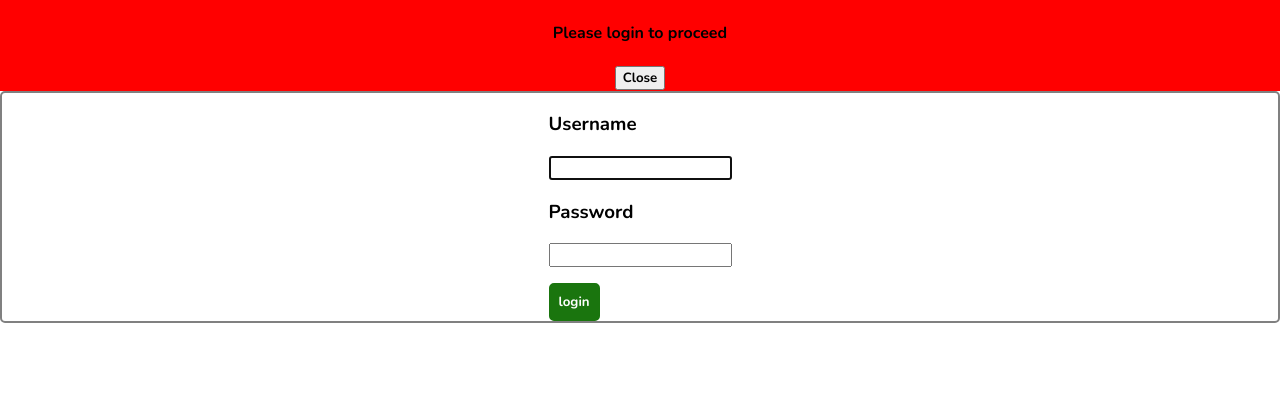
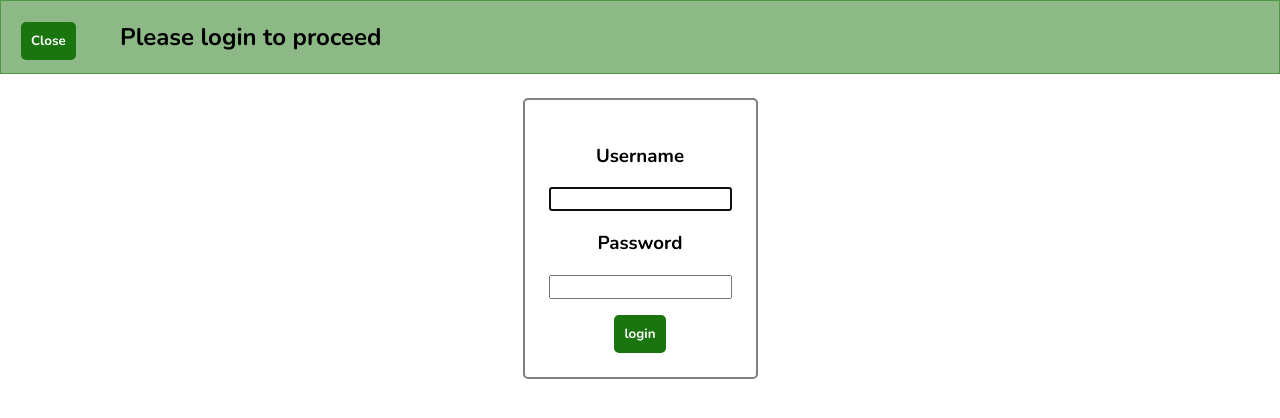
Before and after one commit to Js-cook/Knights-of-the-Tiber, a Django app: page /accounts/login/?next=/student_portal/change-role in a window 1280 px wide. Shown: the top 418 px of the page. Run offline with Django 3.2, Linux system fonts and the light colour scheme.

Commit message:
ADD - Changes to login page UI

```diff
--- a/student_portal/static/student_portal/student_styles.css
+++ b/student_portal/static/student_portal/student_styles.css
@@ -127,20 +127,34 @@ li a:hover {
   display: flex;
   justify-content: center;
   align-items: center;
-  /* margin: auto; */
-  /* width: 50%; */
+}
+
+#banner-txt {
+  display: inline-block;
+  text-align: center;
+}
+
+#close-btn {
+  display: inline-block;
+  margin-left: 1.25rem;
+  margin-right: 2.5rem;
+}
+
+#login-border {
   border: 2.5px solid grey;
   border-radius: 5px;
+  padding: 1.5rem;
+  text-align: center;
+  margin-top: 1.5rem;
 }
 
-/* .login-form {
+#top-banner {
+  border: 1px solid rgba(26, 117, 14, 0.5);
+  background-color: rgba(26, 117, 14, 0.5);
+}
 
-} */
-
-#top-banner {
-  border: 1px solid red;
-  text-align: center;
-  background-color: red;
+#left {
+  float: left;
 }
 
 /* ------------------------------------- */
@@ -151,15 +165,16 @@ li a:hover {
   padding: 2rem;
 }
 
-#submit-btn {
+.submit-btn {
   border: 2px solid #1a750e;
   border-radius: 5px;
   background-color: #1a750e;
   color: white;
   padding: 0.5rem;
+  cursor: pointer;
 }
 
-#submit-btn:hover {
+.submit-btn:hover {
   border: 2px solid #114709;
   border-radius: 5px;
   background-color: #114709;
--- a/student_portal/templates/registration/login.html
+++ b/student_portal/templates/registration/login.html
@@ -5,8 +5,8 @@
 {% block content %}
 {% if form.errors %}
 <div id="top-banner" class="reveal">
-  <h4>An issue occurred while trying to login, check that the entered credentials are correct.</h4>
-  <button onclick="closeBanner()">Close</button>
+  <button class="submit-btn" id="close-btn" onclick="closeBanner()">Close</button>
+  <h2 id="banner-txt">An issue occurred while trying to login, check that the entered credentials are correct.</h2>
 </div>
 {% endif %}
 <script>
@@ -18,12 +18,13 @@
 
 {% if next %}
 <div id="top-banner" class="reveal">
-  <h4>Please login to proceed</h4>
-  <button onclick="closeBanner()">Close</button>
+  <button onclick="closeBanner()" class="submit-btn" id="close-btn">Close</button>
+  <h2 id="banner-txt">Please login to proceed</h2>
 </div>
 {% endif %}
 
 <div id="login-container">
+  <div id="login-border">
     <form method="post" action="{% url 'login' %}" class="login-form">
       {% csrf_token %}
 
@@ -32,8 +33,9 @@
       <h3>Password</h3>
       <p>{{form.password}}</p>
 
-    <input type="submit" value="login" id="submit-btn">
+      <input type="submit" value="login" class="submit-btn">
       <input type="hidden" name="next" value="{{ next }}">
     </form>
   </div>
+</div>
 {% endblock %}
```
Lines whose indentation alone changed are shown as unchanged.
